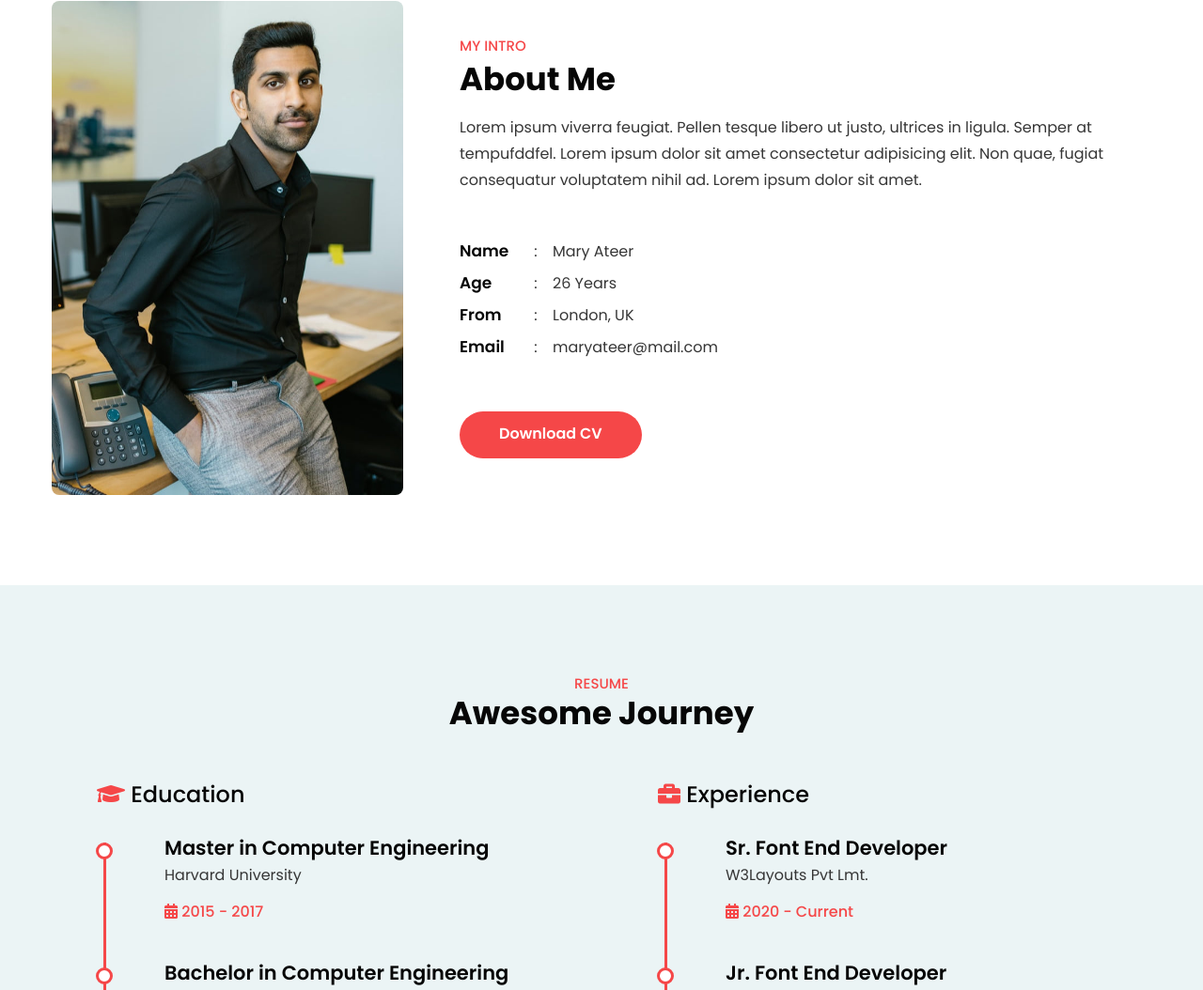
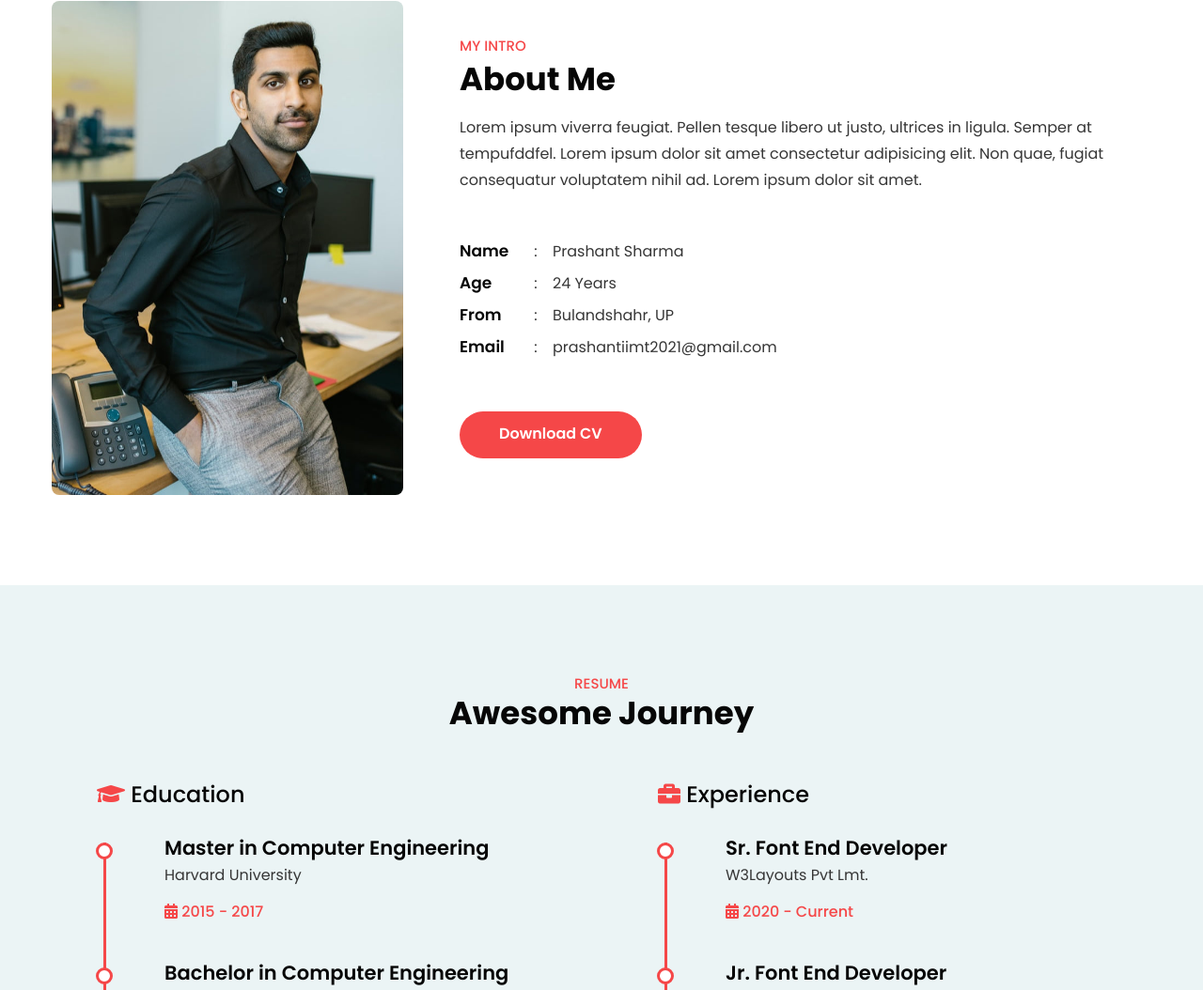
Before and after one commit to Prass2021/PrashantData, a plain HTML site: page index.html in a window 1280 px wide. Shown: the part 1551-2605 px from the top of the page at 94% size. Drawn offline with Linux system fonts and the light colour scheme.

Commit message:
Update index.html

```diff
--- a/index.html
+++ b/index.html
@@ -202,28 +202,28 @@ Author URL: http://w3layouts.com
                             <li class="name-style">Name</li>
                             <li>:</li>
                             <li>
-                                <p>Mary Ateer</p>
+                                <p>Prashant Sharma</p>
                             </li>
                         </ul>
                         <ul class="single-info">
                             <li class="name-style">Age</li>
                             <li>:</li>
                             <li>
-                                <p>26 Years</p>
+                                <p>24 Years</p>
                             </li>
                         </ul>
                         <ul class="single-info">
                             <li class="name-style">From</li>
                             <li>:</li>
                             <li>
-                                <p>London, UK</p>
+                                <p>Bulandshahr, UP</p>
                             </li>
                         </ul>
                         <ul class="single-info">
                             <li class="name-style">Email</li>
                             <li>:</li>
                             <li>
-                                <p><a href="mailto:maryateer@mail.com">maryateer@mail.com</a></p>
+                                <p><a href="mailto:prashantiimt2021@gmail.com">prashantiimt2021@gmail.com</a></p>
                             </li>
                         </ul>
                     </div>
```
